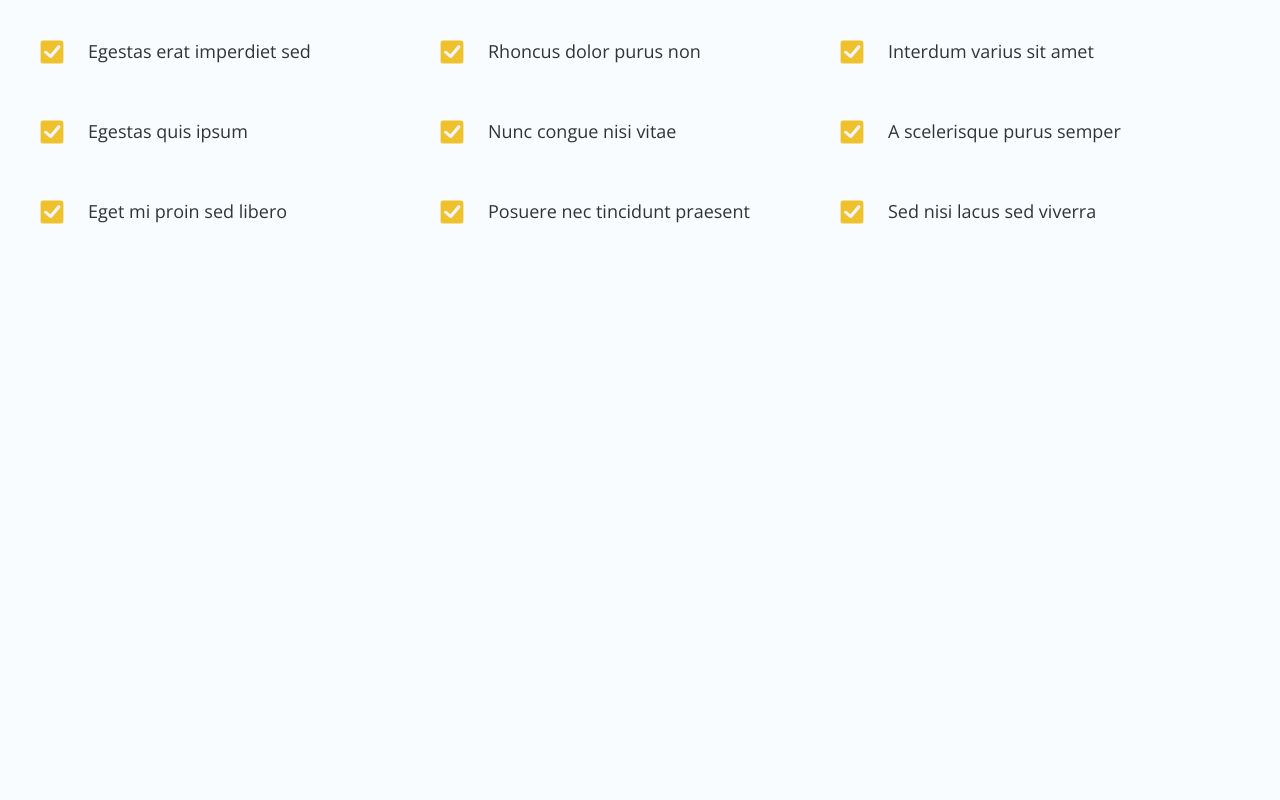
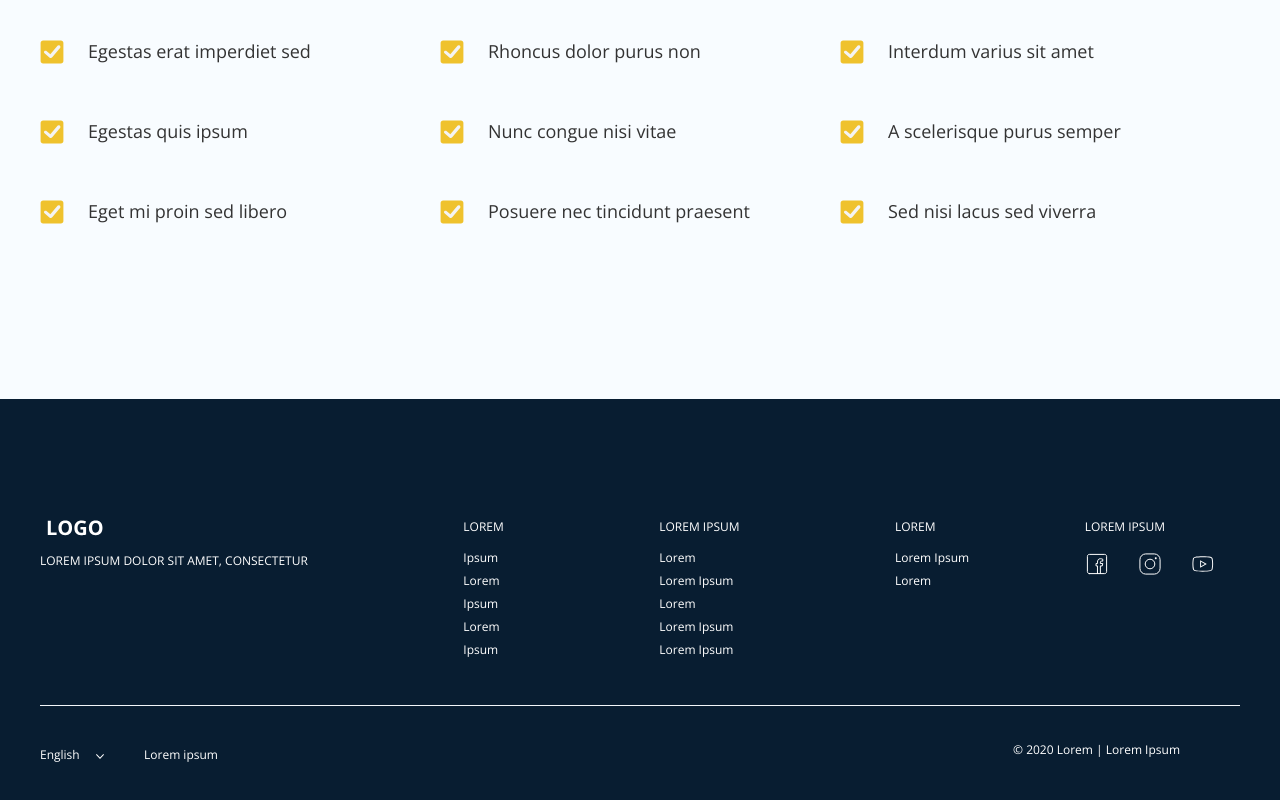
Before and after one commit to Olegopolonets/test-task, a plain HTML site: page index.html in a window 1280 px wide. Shown: the part 943-1743 px from the top of the page. Before the commit the page ends 1342 px from the top, so only its background shows below. Drawn offline with nearby package versions, Linux system fonts and the light colour scheme.

Commit message:
Created footer

```diff
--- a/css/style.css
+++ b/css/style.css
@@ -326,3 +326,98 @@ body {
   line-height: 25px;
   color: #333333;
 }
+
+/* footer */
+
+.footer {
+  padding-top: 120px;
+  padding-bottom: 170px;
+  background-color: #081D31;
+  color: #fff;
+}
+
+.footer__inner {
+  display: flex;
+  justify-content: space-between;
+}
+.footer__item-list {
+  margin: 0;
+  list-style: none;
+}
+
+.fotter-logo__image{
+  margin-left: 7px;
+}
+
+.footer-logo__text {
+  font-size: 12px;
+  line-height: 16px;
+  text-transform: uppercase;
+}
+
+.list-item {
+  margin-bottom: 7px;
+  font-size: 12px;
+  line-height: 16px;
+  color: #FFFFFF;
+}
+
+.list-item:first-child {
+  margin-bottom: 7px;
+  text-transform: uppercase;
+  margin-bottom: 15px;
+}
+
+.social-title {
+  margin: 0;
+  font-style: normal;
+  font-weight: normal;
+  font-size: 12px;
+  line-height: 16px;
+  text-transform: uppercase;
+  margin-bottom: 17px;
+}
+
+.social-link {
+  text-decoration: none;
+  margin-right: 25px;
+}
+
+.social-link:nth-child(1) {
+  margin-right: 0;
+}
+
+.social_network {
+  width: 24px;
+  height: 24px;
+  text-align: center;
+}
+
+.footer__inner {
+  padding-bottom: 40px;
+  border-bottom: 1px solid #F2F6FA;
+}
+
+.footer__bottom{
+  color: #fff;
+}
+
+.footer__bottom {
+  display: flex;
+  justify-content: space-between;
+  padding-top: 36px;
+}
+
+.footer__lang-list, .footer__lang-text, .footer__copy-text {
+  font-size: 12px;
+  line-height: 16px;
+}
+
+.footer__copy {
+  margin-right: 60px;
+}
+
+.footer__arrow-down{
+  margin-left: 12px;
+  margin-right: 36px;
+}
--- a/index.html
+++ b/index.html
@@ -239,7 +239,111 @@
     <!-- /.container -->
   </section>
 
-  <div class="footer"></div>
+  <div class="footer">
+    <div class="container">
+      <div class="footer__inner">
+        <div class="footer__item">
+          <a href="#" class="logo-link">
+            <img src="img/logo_footer.svg" alt="logo:Logo" class="fotter-logo__image">
+          </a>
+          <p class="footer-logo__text">Lorem ipsum dolor sit amet, consectetur</p>
+        </div>
+        <!-- /.footer-item -->
+
+        <div class="footer__item">
+          <ul class="footer__item-list">
+            <li class="list-item">
+              Lorem
+            </li>
+            <li class="list-item">
+              Ipsum
+            </li>
+            <li class="list-item">
+              Lorem
+            </li>
+            <li class="list-item">
+              Ipsum
+            </li>
+            <li class="list-item">
+              Lorem
+            </li>
+            <li class="list-item">
+              Ipsum
+            </li>
+          </ul>
+        </div>
+        <!-- /.footer-item -->
+
+        <div class="footer__item">
+          <ul class="footer__item-list">
+            <li class="list-item">
+              Lorem ipsum
+            </li>
+            <li class="list-item">
+              Lorem
+            </li>
+            <li class="list-item">
+              Lorem Ipsum
+            </li>
+            <li class="list-item">
+              Lorem
+            </li>
+            <li class="list-item">
+              Lorem Ipsum
+            </li>
+            <li class="list-item">
+              Lorem Ipsum
+            </li>
+          </ul>
+        </div>
+        <!-- /.footer-item -->
+
+        <div class="footer__item">
+          <ul class="footer__item-list">
+            <li class="list-item">
+              LOREM
+            </li>
+            <li class="list-item">
+              Lorem Ipsum
+            </li>
+            <li class="list-item">
+              Lorem
+            </li>
+          </ul>
+        </div>
+        <!-- /.footer-item -->
+
+        <div class="footer__item">
+          <div class="social-items">
+            <h4 class="social-title">Lorem ipsum</h4>
+            <a href="#" class="social-link">
+              <img src="img/fb.svg" alt="Facebook" class="social_network">
+            </a>
+            <a href="#" class="social-link">
+              <img src="img/inst.svg" alt="Facebook" class="social_network">
+            </a>
+            <a href="#" class="social-link">
+              <img src="img/yt.svg" alt="Facebook" class="social_network">
+            </a>
+          </div>
+        </div>
+        <!-- /.footer-item -->
+      </div>
+      <!-- /.footer-inner -->
+      <div class="footer__bottom">
+        <div class="footer__lang">
+          <span class="footer__lang-list">English</span>
+          <img src="img/litle_arrow_down-light.svg" alt="logo:Arrow-down" class="footer__arrow-down">
+          <span class="footer__lang-text">Lorem ipsum</span>
+        </div>
+        <div class="footer__copy">
+          <div class="footer__copy-text">© 2020 Lorem | Lorem Ipsum</div>
+        </div>
+      </div>
+      <!-- /.footer__bottom -->
+    </div>
+    <!-- /.container -->
+  </div>
 </body>
 
 </html>
```
Also changed, not shown: img/fb.svg (added), img/inst.svg (added), img/litle_arrow_down-light.svg (added), img/logo_footer.svg (added), img/yt.svg (added).
